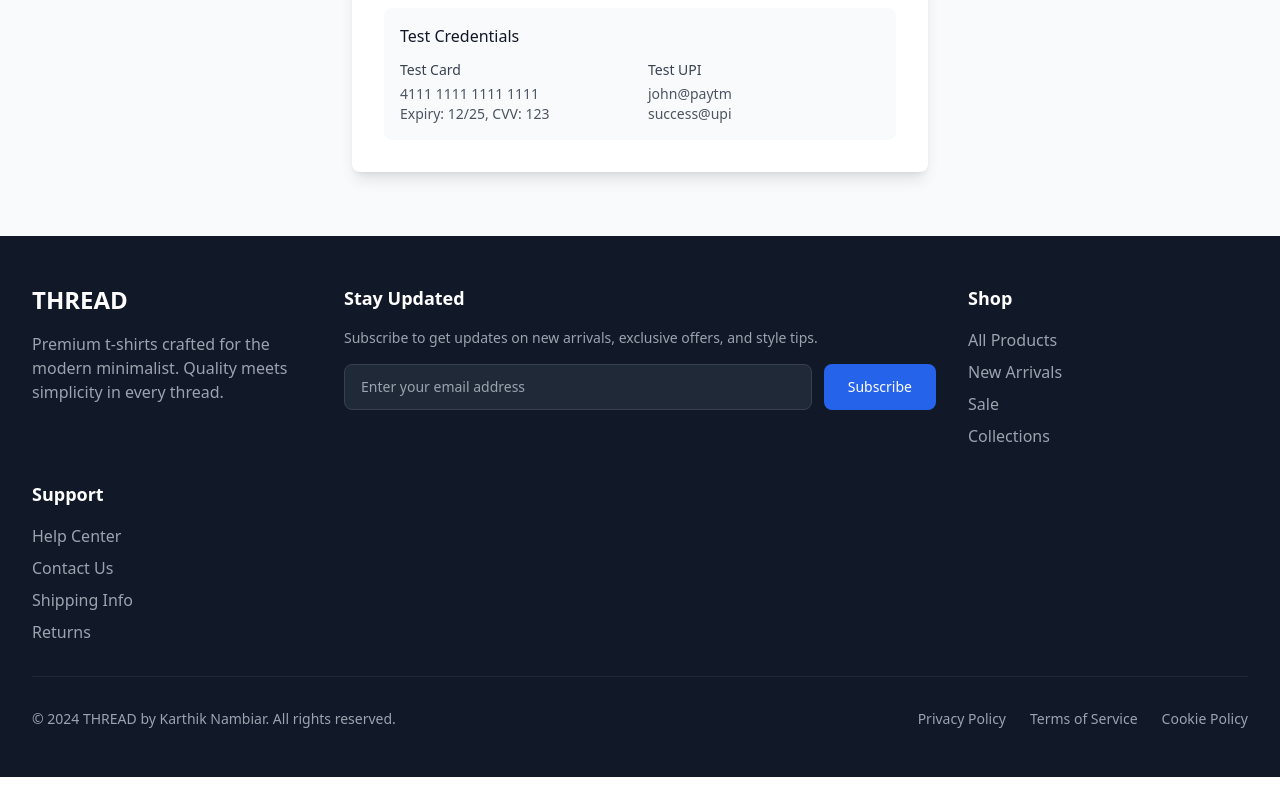
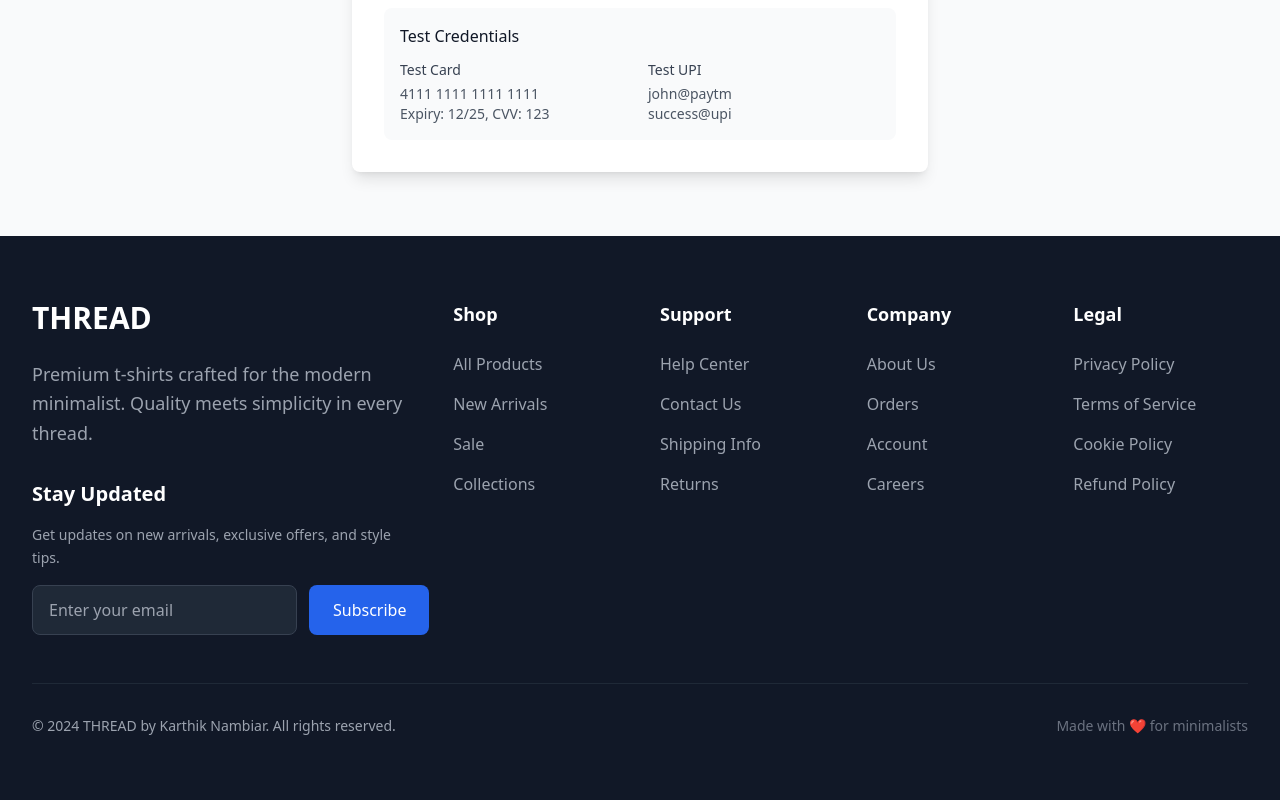
Before and after one commit to Karthik2370/Thread-clothing-brand, a React (Vite) app: page /checkout/payment in a window 1280 px wide. Shown: the part 1140-1940 px from the top of the page. Before the commit the page ends 1917 px from the top, so only its background shows below. Built offline with nearby package versions, Linux system fonts and the light colour scheme.

Commit message:
Perfect Footer Layout and Format

```diff
--- a/src/components/Footer.jsx
+++ b/src/components/Footer.jsx
@@ -39,59 +39,70 @@ const Footer = () => {
 
   return (
     <footer className="bg-gray-900 text-white">
-      <div className="max-w-7xl mx-auto px-4 sm:px-6 lg:px-8 py-12">
-        <div className="grid grid-cols-1 md:grid-cols-4 gap-8">
+      <div className="max-w-7xl mx-auto px-4 sm:px-6 lg:px-8 py-16">
+        {/* Main Footer Content */}
+        <div className="grid grid-cols-1 lg:grid-cols-12 gap-8 lg:gap-12">
           {/* Brand Section */}
-          <div className="col-span-1 md:col-span-1">
-            <h3 className="text-2xl font-bold mb-4">THREAD</h3>
-            <p className="text-gray-400 mb-6 max-w-md">
+          <div className="lg:col-span-4">
+            <h3 className="text-3xl font-bold mb-6">THREAD</h3>
+            <p className="text-gray-400 mb-8 text-lg leading-relaxed max-w-sm">
               Premium t-shirts crafted for the modern minimalist. Quality meets simplicity in every thread.
             </p>
-          </div>
 
             {/* Newsletter Section */}
-          <div className="col-span-1 md:col-span-2">
-            <h4 className="text-lg font-semibold mb-4">Stay Updated</h4>
-            <p className="text-gray-400 text-sm mb-4">
-              Subscribe to get updates on new arrivals, exclusive offers, and style tips.
+            <div className="space-y-4">
+              <h4 className="text-xl font-semibold text-white">Stay Updated</h4>
+              <p className="text-gray-400 text-sm leading-relaxed">
+                Get updates on new arrivals, exclusive offers, and style tips.
               </p>
-            <form onSubmit={handleSubscribe} className="space-y-3">
+
+              <form onSubmit={handleSubscribe} className="space-y-4">
                 <div className="flex flex-col sm:flex-row gap-3">
                   <input
                     type="email"
                     value={email}
                     onChange={(e) => setEmail(e.target.value)}
-                  placeholder="Enter your email address"
-                  className="flex-1 px-4 py-3 bg-gray-800 border border-gray-700 rounded-lg focus:outline-none focus:ring-2 focus:ring-blue-500 text-white placeholder-gray-400 text-sm"
+                    placeholder="Enter your email"
+                    className="flex-1 px-4 py-3 bg-gray-800 border border-gray-700 rounded-lg focus:outline-none focus:ring-2 focus:ring-blue-500 focus:border-transparent text-white placeholder-gray-400 transition-all duration-200"
                     disabled={isLoading}
                   />
                   <button
                     type="submit"
                     disabled={isLoading}
-                  className="px-6 py-3 bg-blue-600 hover:bg-blue-700 disabled:bg-blue-400 rounded-lg font-medium transition-colors duration-200 text-sm whitespace-nowrap"
+                    className="px-6 py-3 bg-blue-600 hover:bg-blue-700 disabled:bg-blue-400 disabled:cursor-not-allowed rounded-lg font-medium transition-all duration-200 whitespace-nowrap min-w-[120px]"
                   >
                     {isLoading ? 'Subscribing...' : 'Subscribe'}
                   </button>
                 </div>
 
-              {/* Subscription Status Messages */}
+                {/* Status Messages */}
                 {subscriptionStatus === 'success' && (
-                <p className="text-green-400 text-sm">
-                  ✅ Successfully subscribed! Check your email for confirmation.
+                  <div className="bg-green-900/30 border border-green-700 rounded-lg p-3">
+                    <p className="text-green-400 text-sm flex items-center">
+                      <span className="mr-2">✅</span>
+                      Successfully subscribed! Check your email for confirmation.
                     </p>
+                  </div>
                 )}
                 {subscriptionStatus === 'error' && (
-                <p className="text-red-400 text-sm">
-                  ❌ Please enter a valid email address.
+                  <div className="bg-red-900/30 border border-red-700 rounded-lg p-3">
+                    <p className="text-red-400 text-sm flex items-center">
+                      <span className="mr-2">❌</span>
+                      Please enter a valid email address.
                     </p>
+                  </div>
                 )}
               </form>
             </div>
+          </div>
 
+          {/* Links Section */}
+          <div className="lg:col-span-8">
+            <div className="grid grid-cols-2 md:grid-cols-4 gap-8">
               {/* Shop Links */}
-          <div className="col-span-1">
-            <h4 className="text-lg font-semibold mb-4">Shop</h4>
-            <ul className="space-y-2">
+              <div>
+                <h4 className="text-lg font-semibold mb-6 text-white">Shop</h4>
+                <ul className="space-y-4">
                   <li>
                     <button
                       onClick={scrollToProducts}
@@ -128,9 +139,9 @@ const Footer = () => {
               </div>
 
               {/* Support Links */}
-          <div className="col-span-1">
-            <h4 className="text-lg font-semibold mb-4">Support</h4>
-            <ul className="space-y-2">
+              <div>
+                <h4 className="text-lg font-semibold mb-6 text-white">Support</h4>
+                <ul className="space-y-4">
                   <li>
                     <button
                       onClick={() => navigate('/settings?tab=help')}
@@ -165,33 +176,96 @@ const Footer = () => {
                   </li>
                 </ul>
               </div>
+
+              {/* Company Links */}
+              <div>
+                <h4 className="text-lg font-semibold mb-6 text-white">Company</h4>
+                <ul className="space-y-4">
+                  <li>
+                    <button
+                      onClick={() => navigate('/settings?tab=account')}
+                      className="text-gray-400 hover:text-white transition-colors duration-200 text-left"
+                    >
+                      About Us
+                    </button>
+                  </li>
+                  <li>
+                    <button
+                      onClick={() => navigate('/orders')}
+                      className="text-gray-400 hover:text-white transition-colors duration-200 text-left"
+                    >
+                      Orders
+                    </button>
+                  </li>
+                  <li>
+                    <button
+                      onClick={() => navigate('/settings')}
+                      className="text-gray-400 hover:text-white transition-colors duration-200 text-left"
+                    >
+                      Account
+                    </button>
+                  </li>
+                  <li>
+                    <button
+                      onClick={() => navigate('/settings?tab=help')}
+                      className="text-gray-400 hover:text-white transition-colors duration-200 text-left"
+                    >
+                      Careers
+                    </button>
+                  </li>
+                </ul>
+              </div>
+
+              {/* Legal Links */}
+              <div>
+                <h4 className="text-lg font-semibold mb-6 text-white">Legal</h4>
+                <ul className="space-y-4">
+                  <li>
+                    <button
+                      onClick={() => navigate('/settings?tab=privacy')}
+                      className="text-gray-400 hover:text-white transition-colors duration-200 text-left"
+                    >
+                      Privacy Policy
+                    </button>
+                  </li>
+                  <li>
+                    <button
+                      onClick={() => navigate('/settings?tab=privacy')}
+                      className="text-gray-400 hover:text-white transition-colors duration-200 text-left"
+                    >
+                      Terms of Service
+                    </button>
+                  </li>
+                  <li>
+                    <button
+                      onClick={() => navigate('/settings?tab=privacy')}
+                      className="text-gray-400 hover:text-white transition-colors duration-200 text-left"
+                    >
+                      Cookie Policy
+                    </button>
+                  </li>
+                  <li>
+                    <button
+                      onClick={() => navigate('/settings?tab=help')}
+                      className="text-gray-400 hover:text-white transition-colors duration-200 text-left"
+                    >
+                      Refund Policy
+                    </button>
+                  </li>
+                </ul>
+              </div>
+            </div>
+          </div>
         </div>
 
         {/* Bottom Section */}
-        <div className="border-t border-gray-800 mt-8 pt-8">
-          <div className="flex flex-col md:flex-row justify-between items-center">
-            <p className="text-gray-400 text-sm mb-4 md:mb-0">
+        <div className="border-t border-gray-800 mt-12 pt-8">
+          <div className="flex flex-col md:flex-row justify-between items-center space-y-4 md:space-y-0">
+            <p className="text-gray-400 text-sm text-center md:text-left">
               © 2024 THREAD by Karthik Nambiar. All rights reserved.
             </p>
-            <div className="flex space-x-6">
-              <button
-                onClick={() => navigate('/settings')}
-                className="text-gray-400 hover:text-white text-sm transition-colors duration-200"
-              >
-                Privacy Policy
-              </button>
-              <button
-                onClick={() => navigate('/settings')}
-                className="text-gray-400 hover:text-white text-sm transition-colors duration-200"
-              >
-                Terms of Service
-              </button>
-              <button
-                onClick={() => navigate('/settings')}
-                className="text-gray-400 hover:text-white text-sm transition-colors duration-200"
-              >
-                Cookie Policy
-              </button>
+            <div className="flex flex-wrap justify-center md:justify-end gap-6">
+              <span className="text-gray-500 text-sm">Made with ❤️ for minimalists</span>
             </div>
           </div>
         </div>
```
Lines whose indentation alone changed are shown as unchanged.
